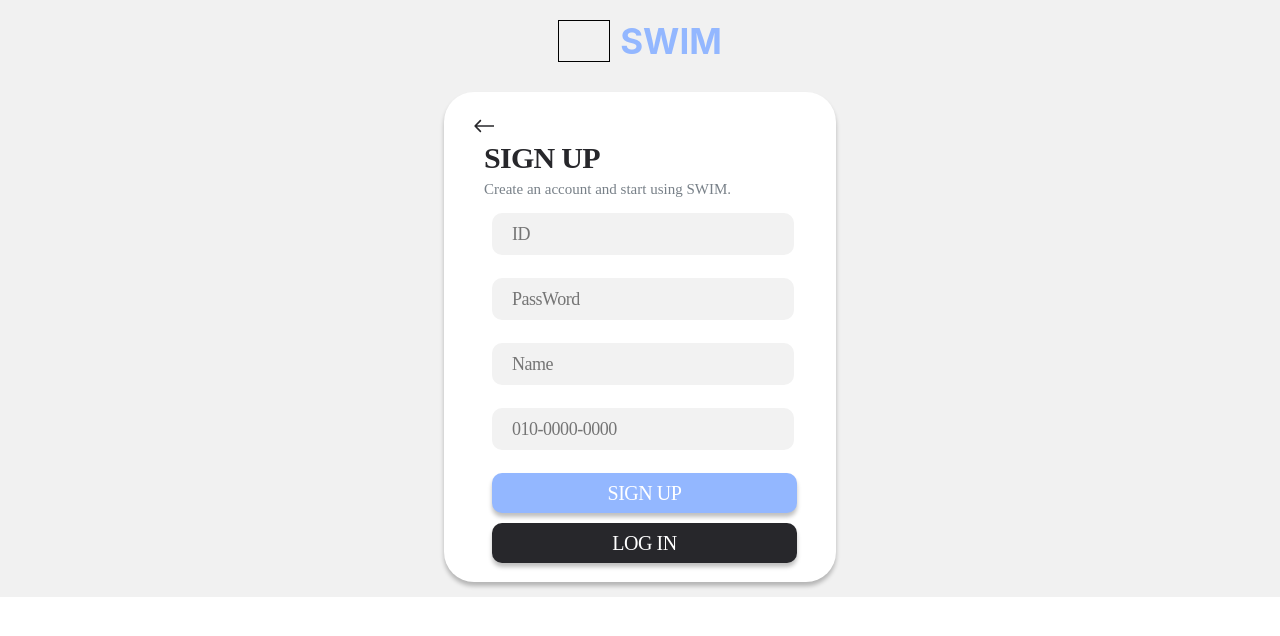
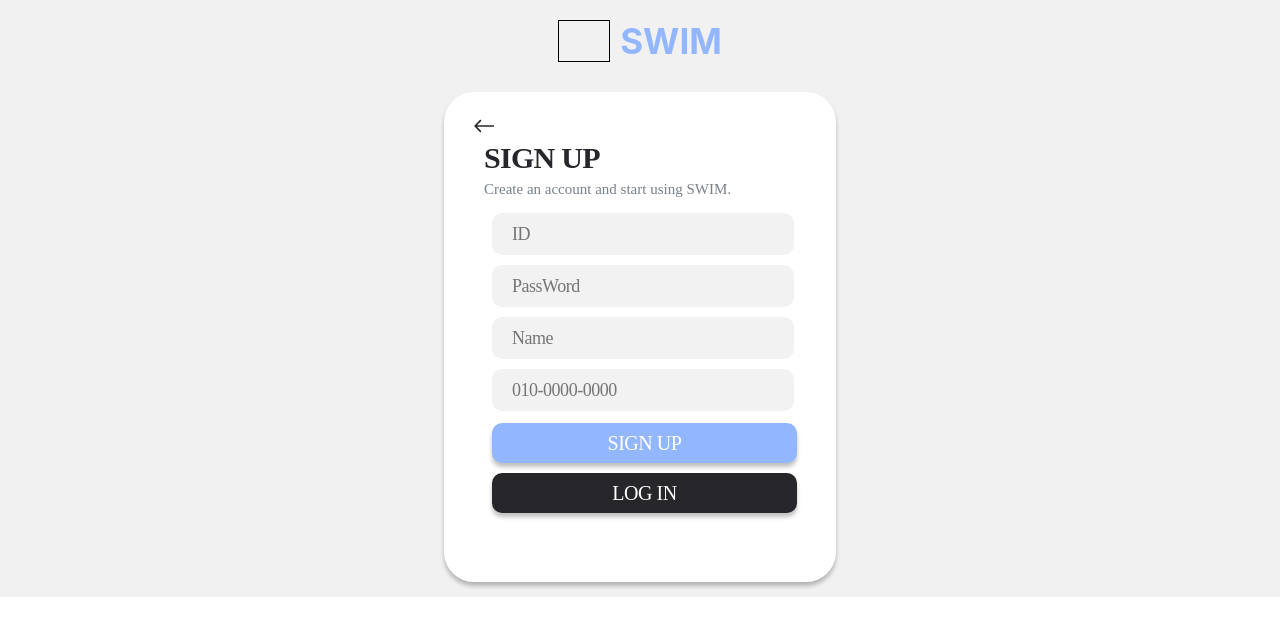
Before and after one commit to jpg723/SWIM-ToyProject, a React (Create React App) app in the folder demo/src/main/frontend/: page /sign-up in a window 1280 px wide. Shown: the top 636 px of the page. Built offline with nearby package versions, Linux system fonts and the light colour scheme.

Commit message:
[update] 회원가입 유효성 검사 수정

```diff
--- a/demo/src/main/frontend/src/Components/Member/Login.css
+++ b/demo/src/main/frontend/src/Components/Member/Login.css
@@ -31,7 +31,6 @@
     padding-right: 60px;
     flex-direction: column;
     justify-content: center;
-
     color: #27272B;
     font-family: Montserrat;
     font-size: 35px;
--- a/demo/src/main/frontend/src/Components/Member/Member_Header.js
+++ b/demo/src/main/frontend/src/Components/Member/Member_Header.js
@@ -8,7 +8,7 @@ function Member_Header() {
         <div id="Member-logo-image"></div>
         <text id="Member-logo-text">SWIM</text>
       </Link>
-      <Outlet />
+        <Outlet />
     </div>
   );
 }
--- a/demo/src/main/frontend/src/Components/Member/Signup.css
+++ b/demo/src/main/frontend/src/Components/Member/Signup.css
@@ -1,27 +1,25 @@
 .Signup-body {
-  background-color: #f1f1f1;
   display: flex;
   justify-content: center;
-  align-items: center;
+  background-color: #f1f1f1;
+  height: 515px;
 }
 
 /*회원가입 박스*/
 .Signup-box {
   border-radius: 30px;
   margin-top: 10px;
-  margin-bottom: 15px;
   background: #fff;
   box-shadow: 0px 4px 4px 0px rgba(0, 0, 0, 0.25);
   width: 352px;
-  height: 450px;
-  padding: 20px;
+  height: 470px;
+  padding: 20px 20px 0px 20px;
 }
 
 /* 화살표 */
 #Signup-box-back_btn {
   width: 20px;
   display: flex;
-  position: relative;
   margin: 2px auto 2px 10px;
 }
 
--- a/demo/src/main/frontend/src/Components/Member/SignupForm.css
+++ b/demo/src/main/frontend/src/Components/Member/SignupForm.css
@@ -18,6 +18,10 @@
   padding-left: 20px;
 }
 
+#Signup-password, #Signup-name, #Signup-phone{
+  margin-top: 8px;
+}
+
 #SignupForm-Signup_btn, #SignupForm-Login_btn{
   height: 40px;
   width: 305px;
@@ -32,6 +36,7 @@
   font-weight: 500;
   line-height: normal;
   letter-spacing: -0.48px;
+  margin-top: 10px;
 }
 
 #SignupForm-Signup_btn{
@@ -40,13 +45,11 @@
 
 #SignupForm-Login_btn{
   background: #27272B;
-  margin-top: 10px;
 }
 
 /*유효성 검사 메시지*/
 .signup-error{
-  height: 20px;
-  margin-top: 3px;
+  margin-top: 2px;
   margin-left: 10px;
   font-size: 10px;
   color: red;
--- a/demo/src/main/frontend/src/Components/Member/SignupForm.js
+++ b/demo/src/main/frontend/src/Components/Member/SignupForm.js
@@ -37,7 +37,7 @@ function SignupForm({
           id="Signup-id"
           type="text"
           placeholder="ID"
-          aria-invalid={!isDirty ? undefined : errors.id ? "true" : "false"}
+          aria-invalid={!isDirty ? undefined : errors.id ? '#ff0000' : '#dadada'}
           {...register("id", {
             required: "ID는 필수 입력입니다.",
           })}
```
Also changed, not shown: demo/src/main/frontend/src/Components/Member/Signup.js (indentation only), 1 other file (tests, documents, lock files or other folders).
